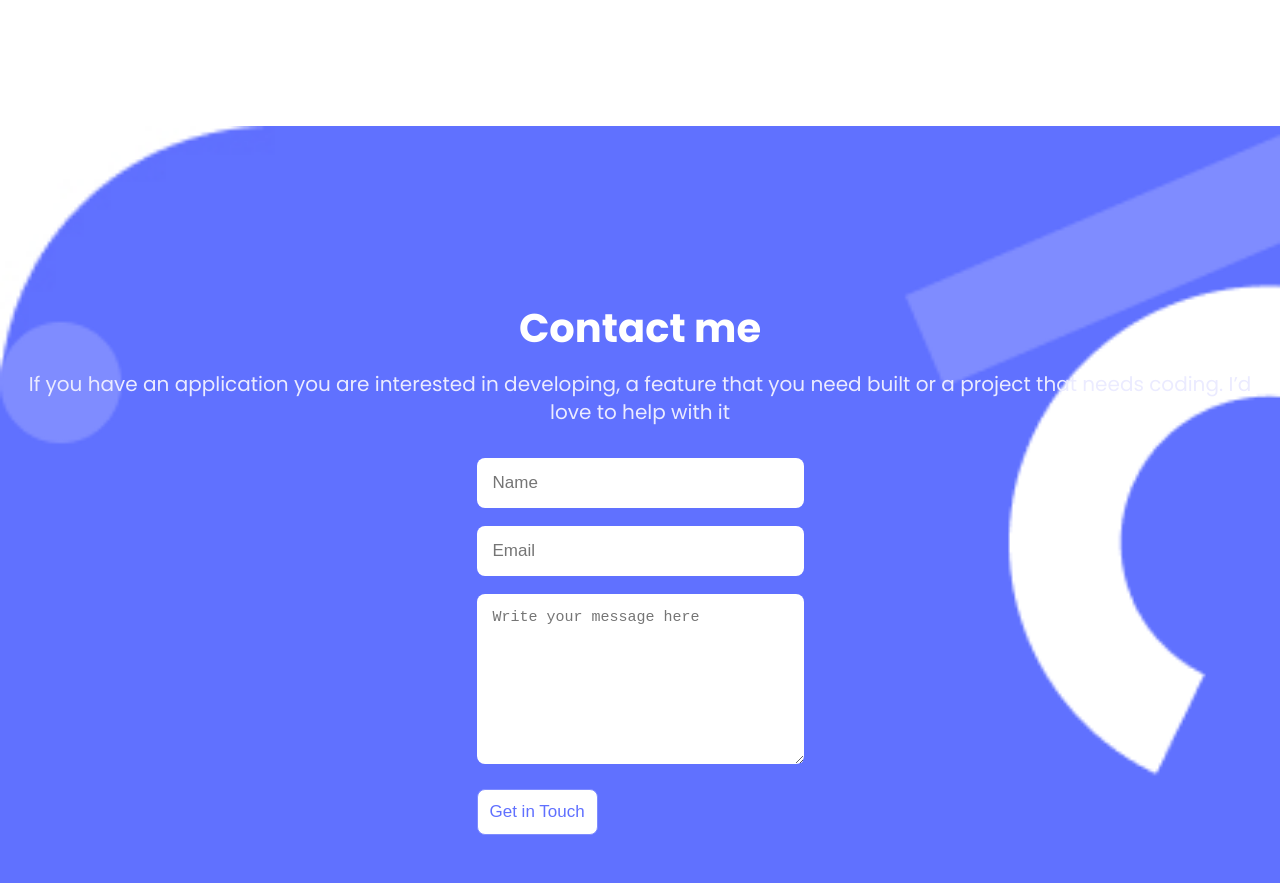
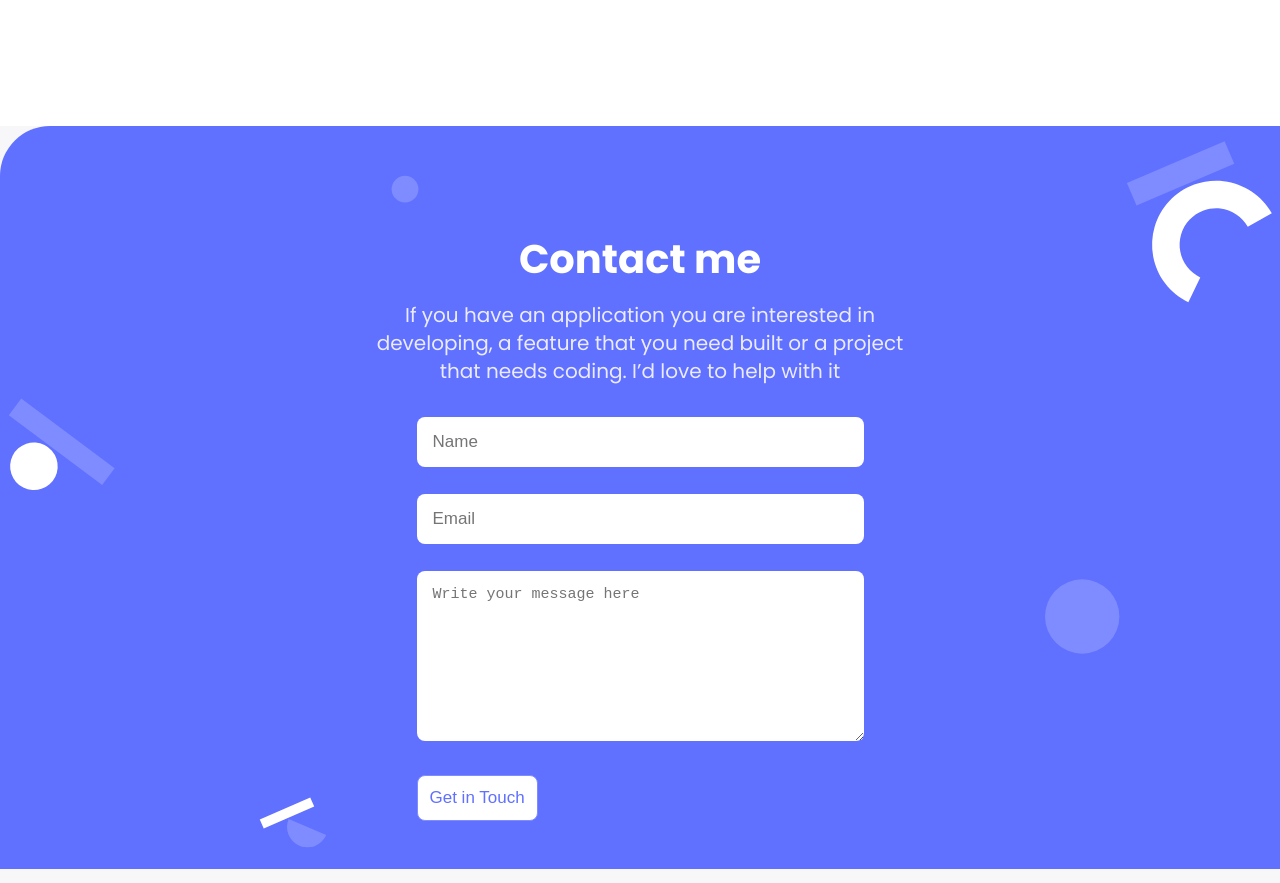
Before and after one commit to Zuhaib042/portfolio, a website: page index.html in a window 1280 px wide. Shown: the part 3980-4863 px from the top of the page. Drawn offline with Linux system fonts and the light colour scheme.

Commit message:
Modify form section for desktop-version

```diff
--- a/style.css
+++ b/style.css
@@ -278,22 +278,22 @@ body {
 /* form section */
 
 #footer {
-  background-image: url(./images/form-background1.jpg);
-  background-size: cover;
+  background-color: var(--primary-color);
+  border-top-left-radius: 50px;
+  background-image: url(./images/form-background2.svg);
+  background-size: contain;
+  background-repeat: no-repeat;
+  background-position-x: right;
   padding-bottom: 3rem;
 }
 
 .form-container {
-  padding-top: 140px;
-  background-image: url(./images/form-back-New.png);
+  padding-top: 103px;
+  /* background-image: url(./images/form-back-New.png);
   background-size: cover;
-  background-position: contain;
+  background-position: contain; */
   align-items: center;
   justify-content: center;
-}
-
-.form-content {
-  padding-top: 2rem;
 }
 
 .form-content h2 {
@@ -427,4 +427,23 @@ body {
   .about-action {
     margin-top: 24px;
   }
+
+  #footer {
+    background-image: url(./images/form-back2-desktop.svg);
+    background-position: center;
+    background-size: contain;
+  }
+
+  .form-ul {
+    row-gap: 27px;
+  }
+
+  .form-content p {
+    max-width: 570px;
+  }
+
+  .form input,
+  .form-textarea {
+    width: 447px;
+  }
 }
```
